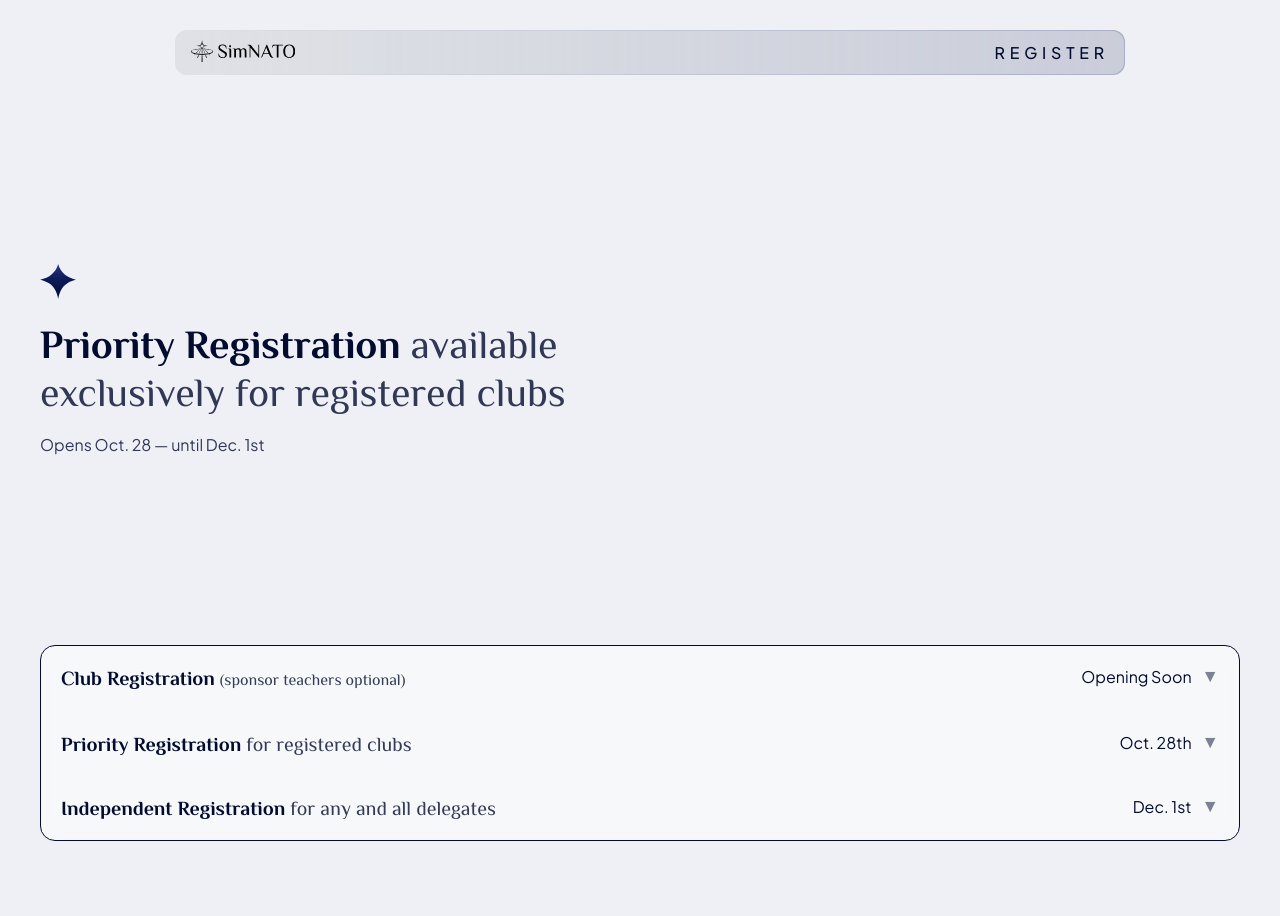
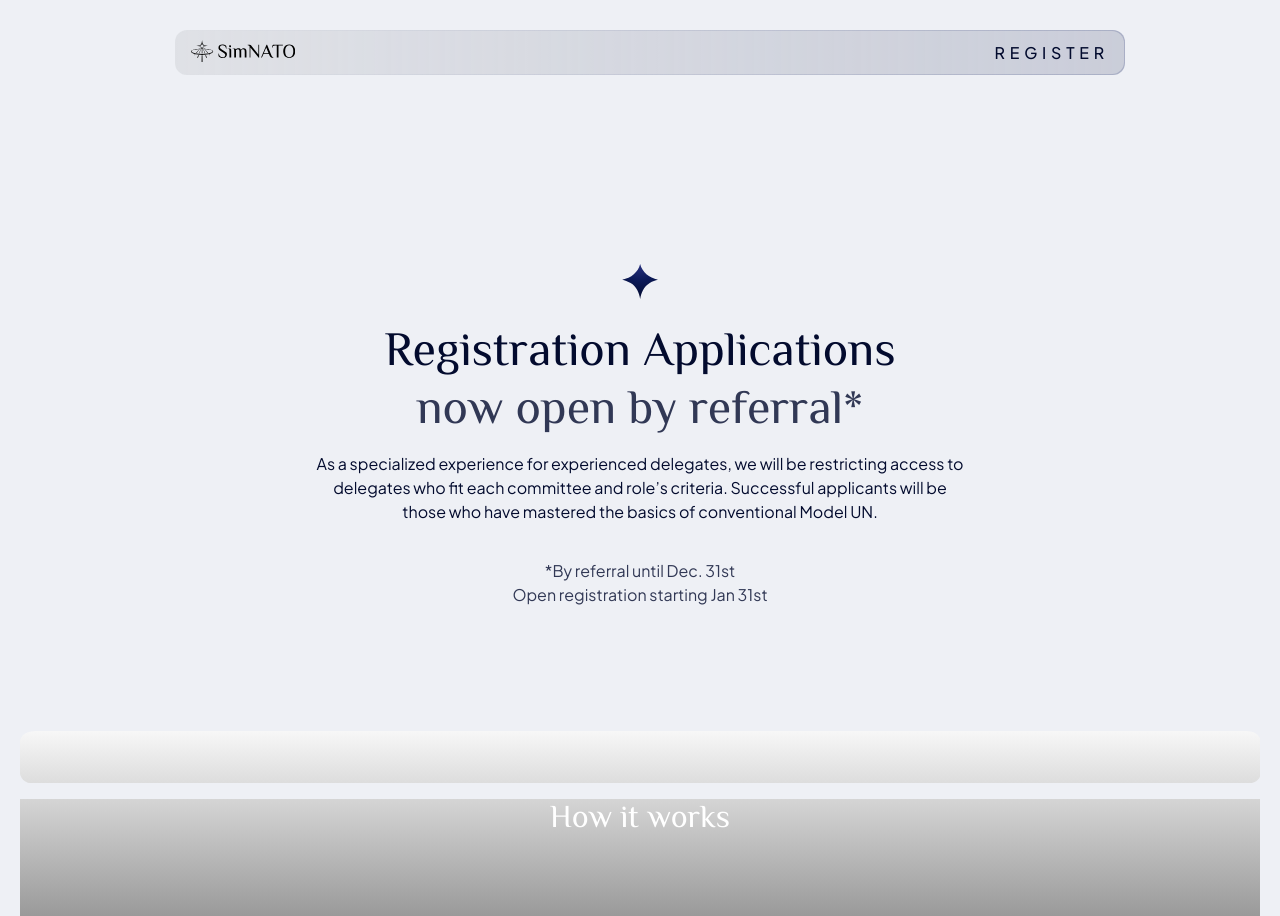
Before and after one commit to oklex/simnato-site, a Next.js app: page /registration in a window 1280 px wide. Shown: the top 916 px of the page. Before the commit the page ends 841 px from the top, so only its background shows below. Built offline with nearby package versions, Linux system fonts and the light colour scheme.

Commit message:
updated section component name

```diff
--- a/src/components/DarkSection.tsx
+++ b/src/components/ViewPortSection.tsx
@@ -2,7 +2,7 @@ import { ReactElement, ReactNode, useContext, useRef } from 'react';
 import styled, { css } from 'styled-components';
 
 import { NavThemeContext } from '@context/navTheme';
-import { COLORS, GRADIENTS } from '@src/theme';
+import { COLORS, GRADIENTS, PALETTE } from '@src/theme';
 import { Div } from '@src/ui-library';
 
 export const RADIUS = 16;
@@ -12,12 +12,14 @@ type DarkSectionType = {
 	id: string;
 	gradientDirection?: GradientDirectionsType;
 	children: ReactNode | null;
+	mode?: 'dark' | 'light';
 };
 
-export const DarkSection = ({
+export const ViewPortSection = ({
 	id,
 	gradientDirection,
 	children,
+	mode = 'dark',
 }: DarkSectionType): ReactElement => {
 	const { initializeRef } = useContext(NavThemeContext);
 	const paddingTopRef = useRef<HTMLDivElement | null>(null);
@@ -52,6 +54,7 @@ export const DarkSection = ({
 				className="custom-section"
 				gradientDirection={gradientDirection}
 				negMargin={negativeMargin}
+				mode={mode}
 			>
 				{children}
 			</CustomSection>
@@ -93,10 +96,11 @@ const MaskBottom = styled.div`
 const CustomSection = styled.div<{
 	negMargin: number;
 	gradientDirection?: GradientDirectionsType;
+	mode?: 'dark' | 'light';
 }>`
 	background: linear-gradient(
 		${({ gradientDirection }) => gradientDirection ?? 'to bottom'},
-		${GRADIENTS.main}
+		${({ mode }) => (mode === 'light' ? GRADIENTS.silver : GRADIENTS.main)}
 	);
 	margin-top: -${({ negMargin }) => negMargin}px;
 	border-top: solid 1px ${COLORS.background};
--- a/src/pages/registration.tsx
+++ b/src/pages/registration.tsx
@@ -12,9 +12,9 @@ import {
 } from '../ui-library';
 import styled from 'styled-components';
 import StarMarker from '../assets/starMarkers';
-import { PALETTE } from '../theme';
 import { useRouter } from 'next/router';
 import useScreenSize from '../stores/useScreenSize';
+import { ViewPortSection } from '@src/components/ViewPortSection';
 
 export const RegistrationPage = (): ReactElement => {
 	const { width, height, isMobile } = useScreenSize();
@@ -24,103 +24,56 @@ export const RegistrationPage = (): ReactElement => {
 		? query['ackey'].toLocaleString().toLocaleLowerCase()
 		: undefined;
 
-	const AccordionItems: AccordionItemType[] = [
-		{
-			key: 'club',
-			label: (
-				<Div
-					flex
-					flexDirection={isMobile ? 'col' : 'row'}
-					width="100%"
-					justifyContent="between"
-				>
-					<div>
-						<Header level={6} mode="dark">
-							<StyledText bold>Club Registration</StyledText>{' '}
-							<StyledText size="md" subtle>
-								(sponsor teachers optional)
-							</StyledText>
-						</Header>
-					</div>
-					<Text mode="dark">Opening Soon</Text>
-				</Div>
-			),
-			content: <Text mode="dark">lorem ipsum</Text>,
-		},
-		{
-			key: 'priority',
-			label: (
-				<Div
-					flex
-					flexDirection={isMobile ? 'col' : 'row'}
-					width="100%"
-					justifyContent="between"
-				>
-					<div>
-						<Header level={6} mode="dark">
-							<StyledText bold>Priority Registration</StyledText>{' '}
-							<StyledText subtle>for registered clubs</StyledText>
-						</Header>
-					</div>
-					<Text mode="dark">Oct. 28th</Text>
-				</Div>
-			),
-			content: <Text mode="dark">lorem ipsum</Text>,
-		},
-		{
-			key: 'independent',
-			label: (
-				<Div
-					flex
-					flexDirection={isMobile ? 'col' : 'row'}
-					width="100%"
-					justifyContent="between"
-				>
-					<div>
-						<Header level={6} mode="dark">
-							<StyledText bold>Independent Registration</StyledText>{' '}
-							<StyledText subtle>for any and all delegates</StyledText>
-						</Header>
-					</div>
-					<Text mode="dark">Dec. 1st</Text>
-				</Div>
-			),
-			content: <Text mode="dark">lorem ipsum</Text>,
-		},
-	];
-
 	return (
 		<div>
 			<Section mode="dark">
 				<Container center>
 					<SubContainer>
 						<Spacer height={'30vh'} />
-						<StarMarker type="dark" />
-						<Header level={2} mode="dark">
-							<StyledText bold mode="dark">
-								Priority Registration
-							</StyledText>{' '}
-							<StyledText subtle>
-								available
-								<br />
-								exclusively for registered clubs
-							</StyledText>
+						<Div flex justifyContent="center">
+							<StarMarker type="dark" />
+						</Div>
+						<Header center level={1} mode="dark">
+							<StyledText mode="dark">Registration Applications</StyledText>
 						</Header>
+
+						<Header center level={1} mode="dark">
+							<StyledText subtle>now open by referral*</StyledText>
+						</Header>
+						<Spacer />
+						<Text mode="dark" align="center">
+							As a specialized experience for experienced delegates, we will be
+							restricting access to delegates who fit each committee and role’s
+							criteria. Successful applicants will be those who have mastered
+							the basics of conventional Model UN.
+						</Text>
 					</SubContainer>
-					<Spacer />
-					<Text subtle mode="dark">
-						Opens Oct. 28 — until Dec. 1st
+					<Spacer height={'35px'} />
+					<Text subtle mode="dark" align="center">
+						*By referral until Dec. 31st
 					</Text>
-					<Spacer height={'10vh'} />
+					<Text subtle mode="dark" align="center">
+						Open registration starting Jan 31st
+					</Text>
 				</Container>
 			</Section>
 			<Spacer height={'100px'} />
+
+			<ViewPortSection id="registration-how-to" mode='light'>
+				<Div>
+					<Spacer height={'50px'} />
+					<Header center level={3}>
+						How it works
+					</Header>
+					<Spacer height={'50px'} />
+				</Div>
+			</ViewPortSection>
 
 			<Container center>
 				<Accordion
 					mode="dark"
 					background="glassy"
-					content={AccordionItems}
+					content={GetAccordionItems(isMobile)}
 					initialOpenedKey={accordionKey}
 				/>
 			</Container>
@@ -133,6 +86,8 @@ const SubContainer = styled.div`
 	display: flex;
 	flex-direction: column;
 	max-width: 650px;
+	margin-left: auto;
+	margin-right: auto;
 `;
 
 const InfoRow = styled.div`
@@ -165,3 +120,68 @@ const DottedLine = styled.div`
 `;
 
 export default RegistrationPage;
+
+const GetAccordionItems = (isMobile: boolean): AccordionItemType[] => [
+	{
+		key: 'club',
+		label: (
+			<Div
+				flex
+				flexDirection={isMobile ? 'col' : 'row'}
+				width="100%"
+				justifyContent="between"
+			>
+				<div>
+					<Header level={6} mode="dark">
+						<StyledText bold>Club Registration</StyledText>{' '}
+						<StyledText size="md" subtle>
+							(sponsor teachers optional)
+						</StyledText>
+					</Header>
+				</div>
+				<Text mode="dark">Opening Soon</Text>
+			</Div>
+		),
+		content: <Text mode="dark">lorem ipsum</Text>,
+	},
+	{
+		key: 'priority',
+		label: (
+			<Div
+				flex
+				flexDirection={isMobile ? 'col' : 'row'}
+				width="100%"
+				justifyContent="between"
+			>
+				<div>
+					<Header level={6} mode="dark">
+						<StyledText bold>Priority Registration</StyledText>{' '}
+						<StyledText subtle>for registered clubs</StyledText>
+					</Header>
+				</div>
+				<Text mode="dark">Oct. 28th</Text>
+			</Div>
+		),
+		content: <Text mode="dark">lorem ipsum</Text>,
+	},
+	{
+		key: 'independent',
+		label: (
+			<Div
+				flex
+				flexDirection={isMobile ? 'col' : 'row'}
+				width="100%"
+				justifyContent="between"
+			>
+				<div>
+					<Header level={6} mode="dark">
+						<StyledText bold>Independent Registration</StyledText>{' '}
+						<StyledText subtle>for any and all delegates</StyledText>
+					</Header>
+				</div>
+				<Text mode="dark">Dec. 1st</Text>
+			</Div>
+		),
+		content: <Text mode="dark">lorem ipsum</Text>,
+	},
+];
--- a/src/slices/committeesPreview.tsx
+++ b/src/slices/committeesPreview.tsx
@@ -2,7 +2,7 @@ import { ReactElement, useEffect } from 'react';
 import styled from 'styled-components';
 
 import StarMarker from '@src/assets/starMarkers';
-import { DarkSection } from '@src/components/DarkSection';
+import { ViewPortSection } from '@src/components/ViewPortSection';
 import {
 	Button,
 	Container,
@@ -24,7 +24,7 @@ export const CommitteesPreview = (): ReactElement => {
 	// }, []);
 
 	return (
-		<DarkSection id="committees-preview" gradientDirection="to left">
+		<ViewPortSection id="committees-preview" gradientDirection="to left">
 			<div id="globeViz" />
 			<SubContent>
 				<Spacer height={isTablet ? '100px' : '150px'} />
@@ -86,7 +86,7 @@ export const CommitteesPreview = (): ReactElement => {
 					</Div>
 				</Container>
 			</SubContent>
-		</DarkSection>
+		</ViewPortSection>
 	);
 };
 
--- a/src/slices/homepageHero.tsx
+++ b/src/slices/homepageHero.tsx
@@ -4,7 +4,7 @@ import { Header, Spacer, Text } from '@ui-library';
 import { PALETTE } from '../theme';
 import useScreenSize from '../stores/useScreenSize';
 import SilverBrandLogo from '../assets/silverLogo';
-import { DarkSection } from '@src/components/DarkSection';
+import { ViewPortSection } from '@src/components/ViewPortSection';
 
 export const HomepageHero = (): ReactElement => {
 	const { width, height, isMobile } = useScreenSize();
@@ -14,7 +14,7 @@ export const HomepageHero = (): ReactElement => {
 			<CornerLabel>
 				<Text>EST. 2024</Text>
 			</CornerLabel>
-			<DarkSection id="hero">
+			<ViewPortSection id="hero">
 				<Spacer height={isMobile ? '5vh' : '5vh'} />
 				<SilverBrandLogo scale="13rem" center padding="25px 25px 15px" />
 				<Spacer height={isMobile ? '5px' : 0} />
@@ -29,7 +29,7 @@ export const HomepageHero = (): ReactElement => {
 					March, 2025 | Richmond, BC
 				</Text>
 				<Spacer height={isMobile ? '5vh' : '5vh'} />
-			</DarkSection>
+			</ViewPortSection>
 		</HeroSection>
 	);
 };
```
Also changed, not shown: src/pages/section-test.tsx (+7 -7 lines).
